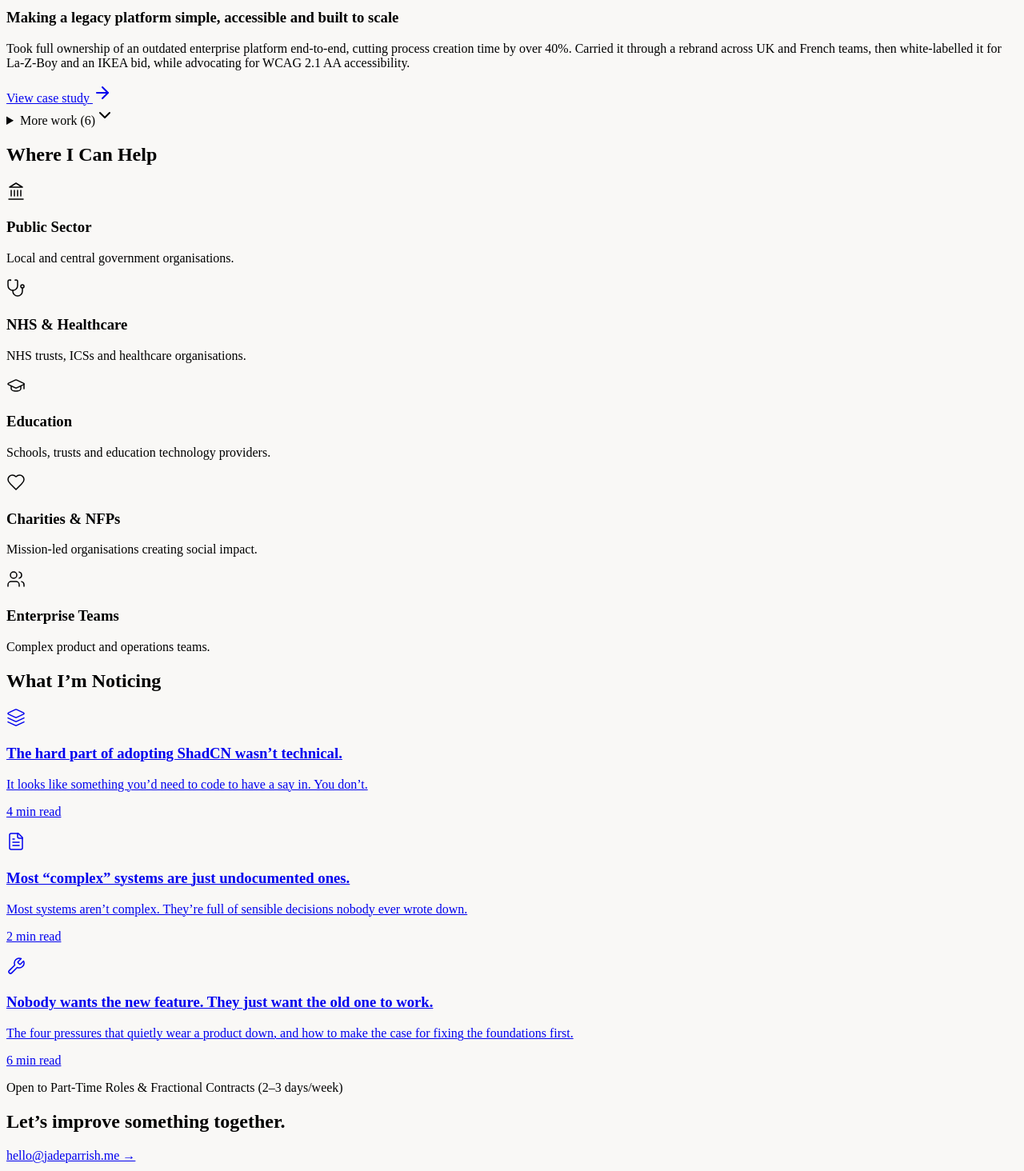
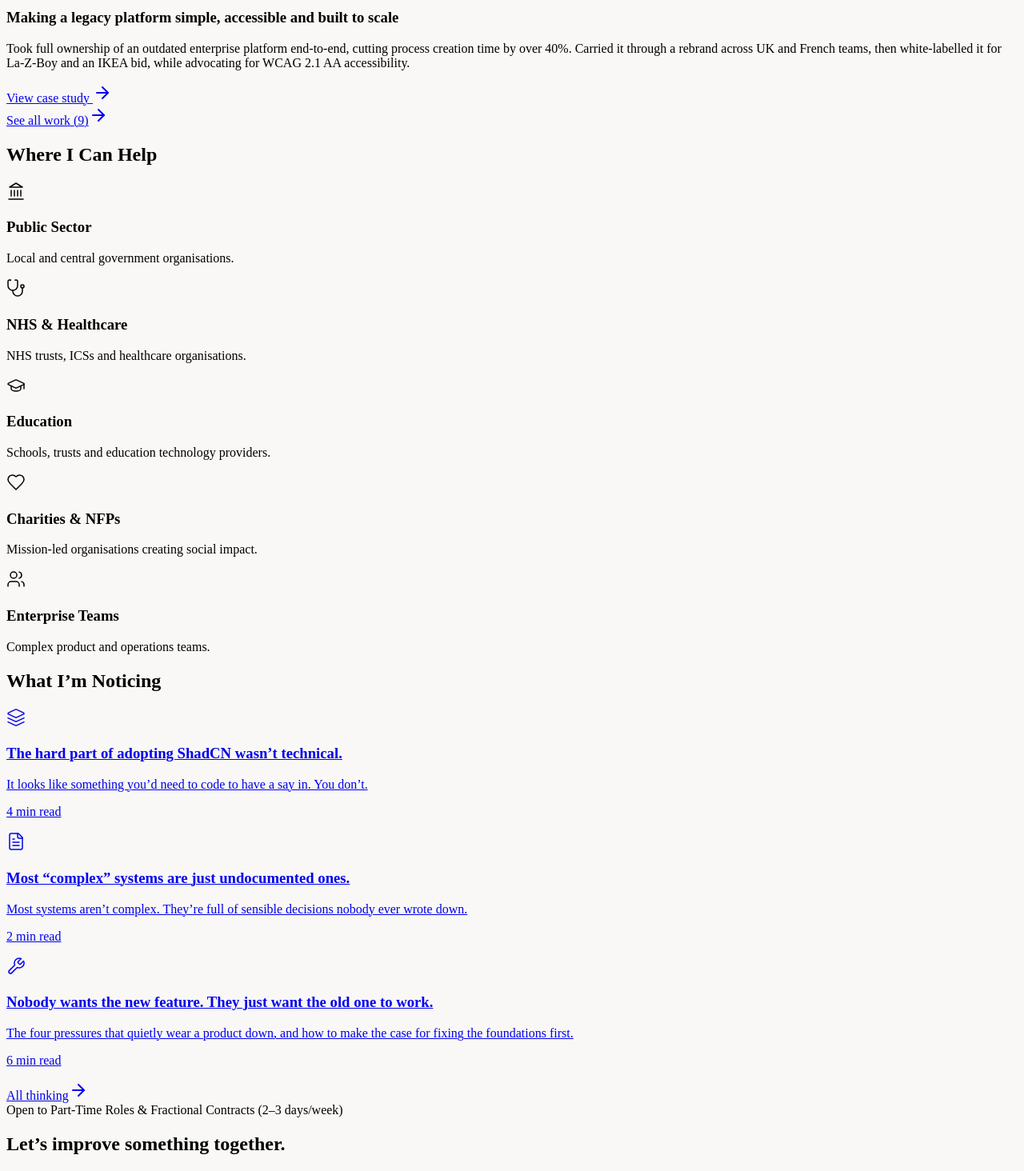
Before and after one commit to jadeparrish/portfolio, a Next.js app: page / in a window 1280 px wide. Shown: the part 2760-4224 px from the top of the page at 80% size. Built offline with nearby package versions, Linux system fonts and the light colour scheme.

Commit message:
Refactor work sections and remove 'More work' details
Removed the 'More work' section and updated the 'Selected Work' section to link to all work.

```diff
--- a/app/page.js
+++ b/app/page.js
@@ -4,7 +4,6 @@ import {
   ArrowDownRight,
   ArrowRight,
   ArrowRightLeft,
-  ChevronDown,
   Search,
   Target,
   Users,
@@ -39,9 +38,9 @@ const whatIDo = [
 
 const thoughts = thinkingList.map((a) => ({ ...a, href: `/thinking/${a.slug}` }));
 
+/* The homepage shows three. Everything else lives on /work, so the two
+   don't have to be kept in step by hand. */
 const caseStudies = caseStudiesList.filter((item) => item.featured);
-
-const moreWork = caseStudiesList.filter((item) => !item.featured);
 
 const whoIWorkWith = [
   {
@@ -228,7 +227,7 @@ export default function PortfolioHomepage() {
         </section>
 
         {/* Selected Work */}
-        <section id="work" className="pt-16 lg:pt-24">
+        <section id="work" className="py-16 lg:py-24 border-b border-neutral-200/80">
           <SectionLabel>Selected Work</SectionLabel>
           <div className="divide-y divide-neutral-200/70">
             {caseStudies.map((item) => (
@@ -279,40 +278,15 @@ export default function PortfolioHomepage() {
             ))}
           </div>
 
-          {/* More work: native details element, no client-side code needed */}
-          <details className="group mt-12 border-y border-neutral-200/80">
-            <summary className="flex items-center justify-between cursor-pointer list-none py-6 text-xs uppercase tracking-[0.15em] font-medium text-neutral-800 hover:text-[#8D6553] transition-colors [&::-webkit-details-marker]:hidden">
-              <span>More work ({moreWork.length})</span>
-              <ChevronDown className="w-4 h-4 text-neutral-600 transition-transform group-open:rotate-180" />
-            </summary>
-            <div className="divide-y divide-neutral-200/60 border-t border-neutral-200/60">
-              {moreWork.map((item) => (
-                <div key={item.title} className="py-8 grid grid-cols-1 lg:grid-cols-12 gap-3 lg:gap-8">
-                  <p className="lg:col-span-3 text-[10px] uppercase tracking-[0.15em] text-neutral-600 font-medium lg:pt-2">
-                    {item.tag}
-                  </p>
-                  <div className="lg:col-span-7 space-y-2">
-                    <h3 className="font-serif text-xl text-neutral-900 leading-snug">{item.title}</h3>
-                    <p className="text-xs sm:text-sm text-neutral-600 leading-relaxed">{item.description}</p>
-                  </div>
-                  <div className="lg:col-span-2 lg:text-right lg:pt-1">
-                    {item.href ? (
-                      <a
-                        href={item.href}
-                        className="inline-flex items-center gap-1.5 text-xs text-neutral-900 font-medium tracking-wider uppercase hover:text-[#8D6553] transition-colors"
-                      >
-                        {item.cta} <ArrowRight className="w-3.5 h-3.5 text-neutral-600" />
-                      </a>
-                    ) : (
-                      <span className="text-xs text-neutral-600 font-medium tracking-wider uppercase">
-                        {item.cta}
-                      </span>
-                    )}
-                  </div>
-                </div>
-              ))}
-            </div>
-          </details>
+          <div className="mt-12 pt-10 border-t border-neutral-200/80">
+            <a
+              href="/work"
+              className="group inline-flex items-center gap-2 text-xs uppercase tracking-[0.18em] font-medium text-neutral-900 hover:text-[#8D6553] transition-colors"
+            >
+              See all work ({caseStudiesList.length})
+              <ArrowRight className="w-3.5 h-3.5 text-[#A47864] transition-transform group-hover:translate-x-1" />
+            </a>
+          </div>
         </section>
 
         {/* Where I Can Help */}
@@ -366,6 +340,16 @@ export default function PortfolioHomepage() {
               );
             })}
           </div>
+
+          <div className="mt-12 pt-10 border-t border-neutral-200/80">
+            <a
+              href="/thinking"
+              className="group inline-flex items-center gap-2 text-xs uppercase tracking-[0.18em] font-medium text-neutral-900 hover:text-[#8D6553] transition-colors"
+            >
+              All thinking
+              <ArrowRight className="w-3.5 h-3.5 text-[#A47864] transition-transform group-hover:translate-x-1" />
+            </a>
+          </div>
         </section>
 
         {/* Contact */}
```
